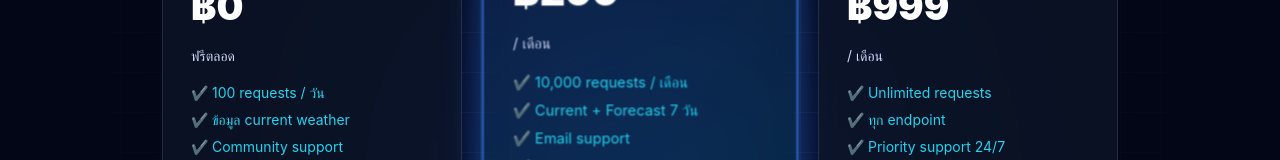
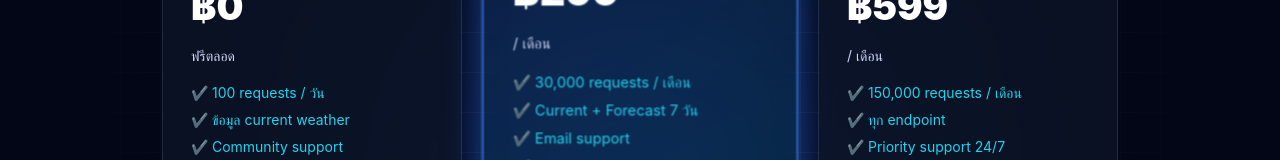
Before and after one commit to monlovemom/project-wsms, a React app in the folder frontend/: page /pricing in a window 1280 px wide. Shown: the part 409-569 px from the top of the page. Built offline with nearby package versions, Linux system fonts and the light colour scheme; the HTML template or start-up script is replaced by a standard one.

Commit message:
edit_PricingPage

```diff
--- a/frontend/src/pages/PricingPage.jsx
+++ b/frontend/src/pages/PricingPage.jsx
@@ -127,7 +127,7 @@ export default function PricingPage() {
             price: "฿299",
             desc: "/ เดือน",
             features: [
-                "10,000 requests / เดือน",
+                "30,000 requests / เดือน",
                 "Current + Forecast 7 วัน",
                 "Email support",
                 "Dashboard analytics",
@@ -138,10 +138,10 @@ export default function PricingPage() {
         {
             key: "enterprise",
             name: "Premium",
-            price: "฿999",
+            price: "฿599",
             desc: "/ เดือน",
             features: [
-                "Unlimited requests",
+                "150,000 requests / เดือน",
                 "ทุก endpoint",
                 "Priority support 24/7",
                 "Webhook alerts",
```
